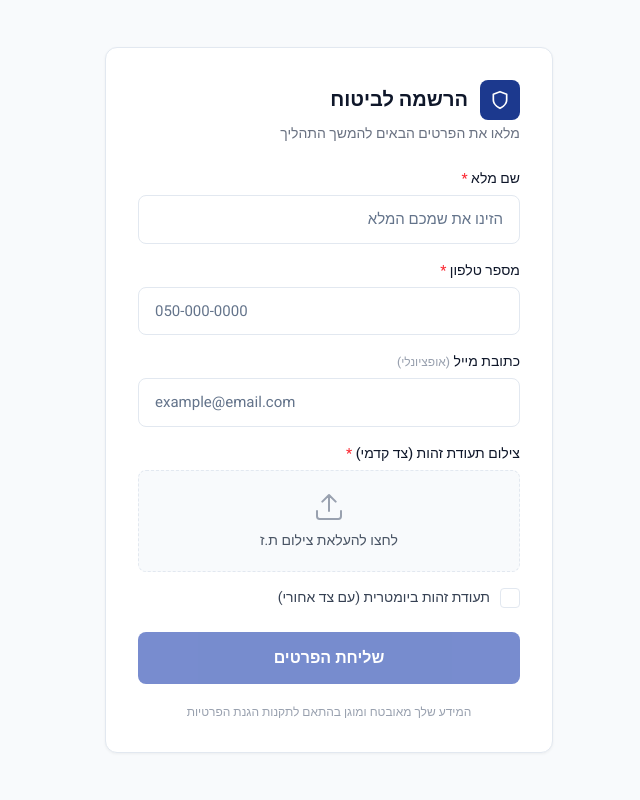
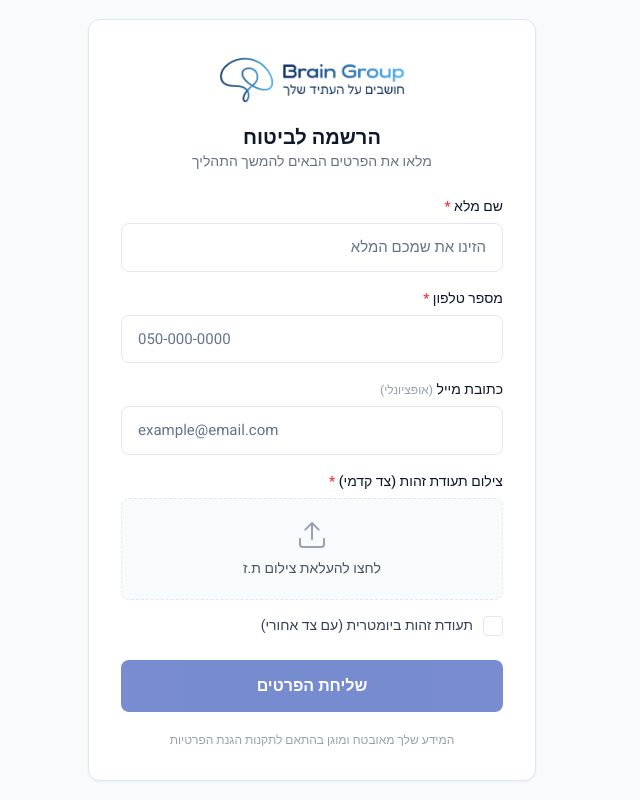
Before and after one commit to yoni2528/rotem-small-minisite, a Next.js app: page / in a window 1280 px wide. Shown: the whole page, without its empty margins (427-1067 px from the left). Built offline with nearby package versions, Linux system fonts and the light colour scheme.

Commit message:
feat: add Brain Group logo to form header

```diff
--- a/app/page.tsx
+++ b/app/page.tsx
@@ -191,24 +191,13 @@ export default function Home() {
     <div className="min-h-screen flex items-center justify-center p-4">
       <main className="card rounded-xl p-6 md:p-8 max-w-md w-full">
         {/* Header */}
-        <div className="mb-6">
-          <div className="flex items-center gap-3 mb-1">
-            <div className="w-10 h-10 rounded-lg bg-blue-900 flex items-center justify-center">
-              <svg
-                width="20"
-                height="20"
-                viewBox="0 0 24 24"
-                fill="none"
-                stroke="white"
-                strokeWidth="2"
-                strokeLinecap="round"
-                strokeLinejoin="round"
-              >
-                <path d="M12 22s8-4 8-10V5l-8-3-8 3v7c0 6 8 10 8 10z" />
-              </svg>
-            </div>
-            <h1 className="text-xl font-semibold">הרשמה לביטוח</h1>
-          </div>
+        <div className="mb-6 text-center">
+          <img
+            src="/logo.png"
+            alt="Brain Group"
+            className="h-14 mx-auto mb-4"
+          />
+          <h1 className="text-xl font-semibold">הרשמה לביטוח</h1>
           <p className="text-gray-500 dark:text-gray-400 text-sm">
             מלאו את הפרטים הבאים להמשך התהליך
           </p>
```
Also changed, not shown: public/logo.png (added).
